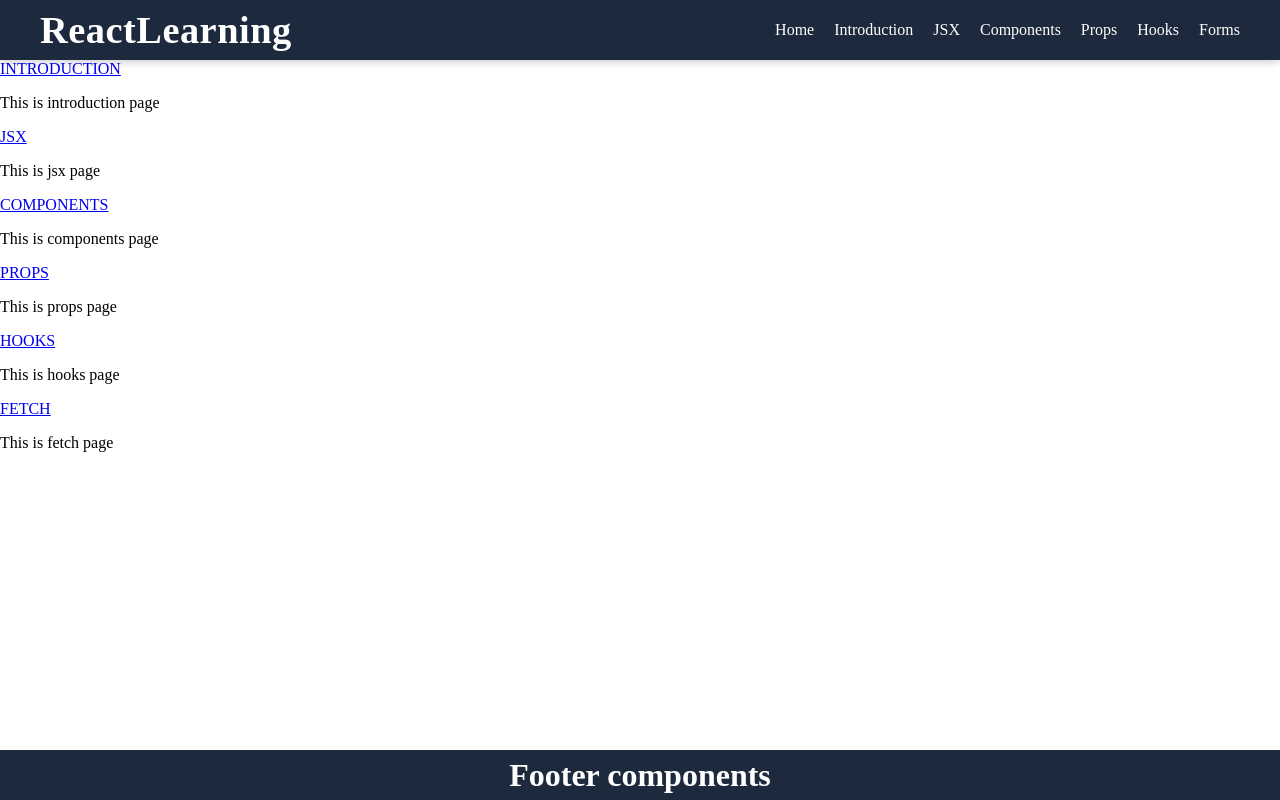
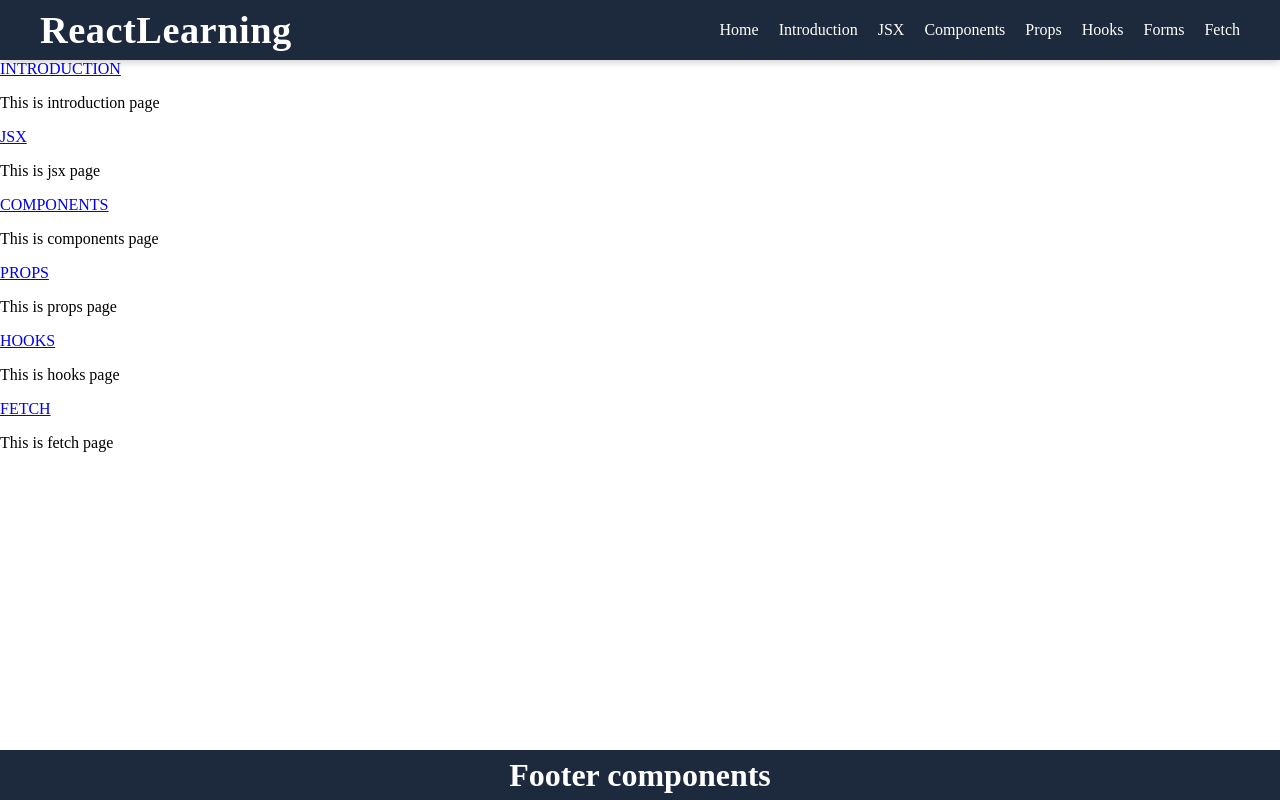
Before and after one commit to Sujeeththan/react-learning-2, a React (Vite) app: page / in a window 1280 px wide. Built offline with nearby package versions, Linux system fonts and the light colour scheme.

Commit message:
fetch Link add

```diff
--- a/src/componensts/Header.jsx
+++ b/src/componensts/Header.jsx
@@ -30,6 +30,9 @@ function Header() {
         </Link>
         <Link to="/forms" style={style.navLink}>
           Forms
+        </Link>
+         <Link to="/fetch" style={style.navLink}>
+          Fetch
         </Link>
 
       </nav>
```
